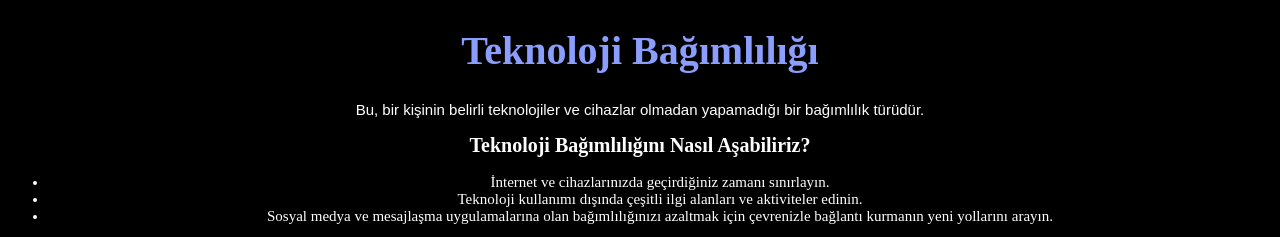
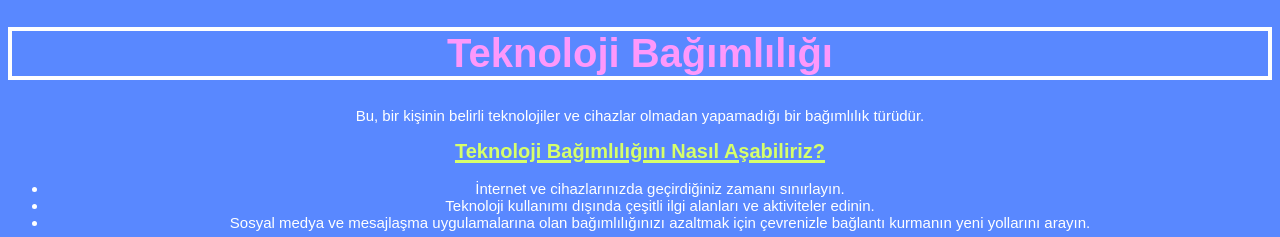
Before and after one commit to ozanyetgin/BagimlilikWebSitesi, a plain HTML site: page index.html in a window 1280 px wide. Shown: the top 237 px of the page. Drawn offline with Linux system fonts and the light colour scheme.

Commit message:
Update style.css

```diff
--- a/style.css
+++ b/style.css
@@ -1,25 +1,22 @@
 body {
     font-family: Inter Regular, sans-serif; /* Yazı tipi ailesi */
     font-size: 15px; /* <p></p> etiketindeki ana yazının boyutu */
-    background-color: #000000; /* Web sayfasının arka plan rengi */
+    background-color: #5988FF; /* Web sayfasının arka plan rengi */
     color: #ffffff; /* Metin rengi */
     text-align: center;
 }
 
 h1 {
-    color: hsl(231, 97%, 77%); /* Başlık rengi */
+    color: #FD98FB; /* Başlık rengi */
     font-size: 40px; /* Başlık yazı tipi boyutu */
-    font-family: Inter Regular, serif; /* Başlıkta kullanılan yazı tipi ailesi */
+    font-family: Inter Regular, sans-serif; /* Başlıkta kullanılan yazı tipi ailesi */
+    border: 4px solid white;
 }
 
 h2 {
-    color: hsl(0, 0%, 100%); /* Başlık rengi */
+    color: #D6FF6B; /* Başlık rengi */
     font-size: 20px; /* Başlık yazı tipi boyutu */
-    font-family: Inter Regular, serif; /* Başlıkta kullanılan yazı tipi ailesi */
+    font-family: Inter Regular, sans-serif; /* Başlıkta kullanılan yazı tipi ailesi */
+    border-width: 1px;
+    text-decoration: underline #D6FF6B 3px;
 }
-
-li {
-    color: hsl(0, 0%, 100%); /* Başlık rengi */
-    font-size: 15px; /* Başlık yazı tipi boyutu */
-    font-family: Inter Regular, serif; /* Başlıkta kullanılan yazı tipi ailesi */
-}
```
